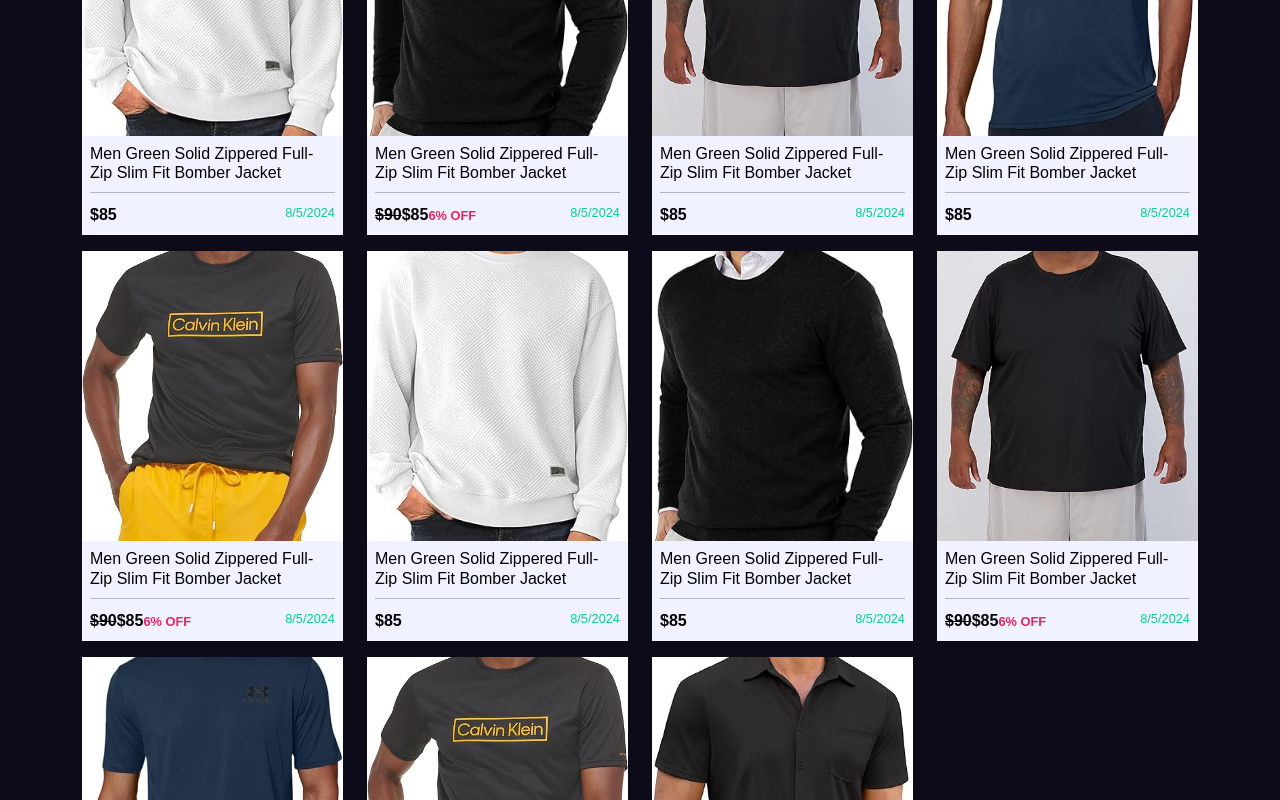
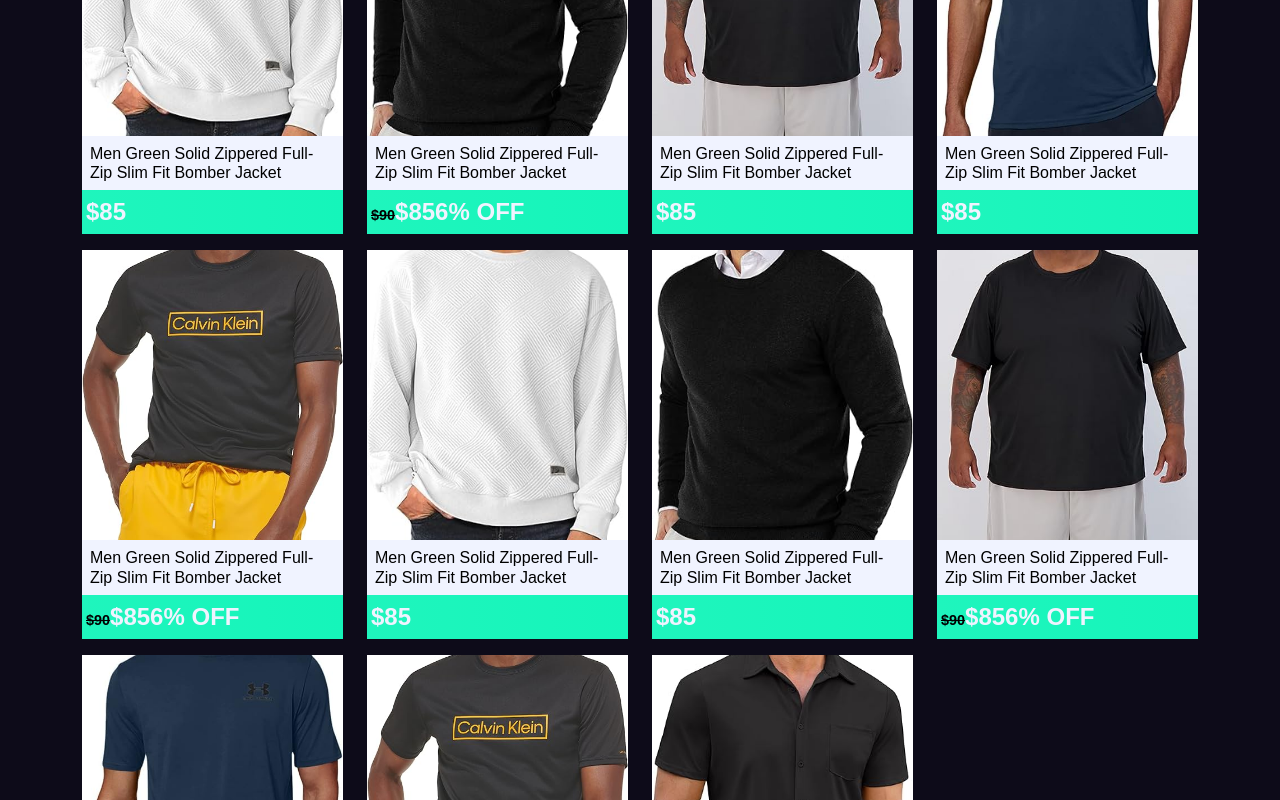
Before and after one commit to Kardarigan/Qshop, a React (Create React App) app: page /Men in a window 1280 px wide. Shown: the part 1080-1880 px from the top of the page. Built offline with nearby package versions, Linux system fonts and the light colour scheme; some icons are missing; a web font is replaced by a local one.

Commit message:
cards styles are updated

```diff
--- a/src/comps/Card.jsx
+++ b/src/comps/Card.jsx
@@ -9,24 +9,25 @@ export default function Card(product) {
             <Link to={`/${category}/Product/${product.id}`} onClick={window.scrollTo(0, 0)}>
                 <div className="qard">
                     <img src={product.cover} alt={product.title} />
-                    <div className="p-2">
-                        <h2>{product.title}</h2>
-                        <hr />
-                        <div className="d-flex justify-content-between">
-                            <span>
+                    <div>
+                        <h2 className="px-2 pt-2">{product.title}</h2>
+                        <div className="d-flex justify-content-between qard-footer p-1">
+                            <span className="price">
                                 {product.oldPrice ? (
                                     <>
-                                        <del>${product.oldPrice}</del>
-                                        ${product.price}
+                                        <span>
+                                            <del>${product.oldPrice}</del>
+                                            ${product.price}
+                                        </span>
                                         <span>
                                             {Math.round((product.oldPrice - product.price) / product.oldPrice * 100)}% OFF
                                         </span>
                                     </>
                                 ) : (
-                                    <>${product.price}</>
+                                    <span>${product.price}</span>
                                 )}
                             </span>
-                            <span>{product.date}</span>
+                            <span className="click">CLICK</span>
                         </div>
                     </div>
                 </div>
--- a/src/comps/functions/Products.jsx
+++ b/src/comps/functions/Products.jsx
@@ -9,7 +9,7 @@ const Products = ({ category = false, brand = false, slice = 0, setProductsNum =
     function cardMap(targets) {
         return (
             targets.map((item, index) => (
-                <Card key={index} id={item.id} title={item.title} category={item.category} cover={item.cover} price={item.price} oldPrice={item.oldPrice} date={item.date} />
+                <Card key={index} id={item.id} title={item.title} category={item.category} cover={item.cover} price={item.price} oldPrice={item.oldPrice} />
             ))
         );
     }
--- a/src/style/card.scss
+++ b/src/style/card.scss
@@ -2,6 +2,26 @@
     border-radius: 0;
     overflow: hidden;
     background-color: $color_background_2nd;
+
+    &-footer {
+        background: $color_prime;
+        background: linear-gradient(270deg, $color_prime 0%, $color_prime_hover 100%);
+        color: $color_text;
+
+        span {
+            font-size: 1.5rem;
+            font-weight: 800;
+        }
+
+        del {
+            color: $color_text_2nd;
+            font-size: 0.9rem;
+        }
+
+        .click {
+            transform: scale(0);
+        }
+    }
 
     img {
         width: 100%;
@@ -20,32 +40,18 @@
         -webkit-box-orient: vertical;
     }
 
-    span {
-
-        &:first-child {
-            color: $color_text;
-            mix-blend-mode: difference;
-            font-weight: 800;
-
-        }
-
-        &:last-child {
-            color: darken($color_prime, 10);
-            font-size: 0.8em;
-        }
-    }
-
-    hr {
-        margin: 10px 0;
-        border-color: $color_background_2nd;
-    }
-
     &:hover {
         transform: translateY(10px);
-        background-color: rgba($color_background_2nd, 0.2);
 
-        h2 {
-            color: $color_prime;
+        .qard-footer {
+
+            .price {
+                transform: scale(0);
+            }
+
+            .click {
+                transform: scale(1);
+            }
         }
     }
 }
```
